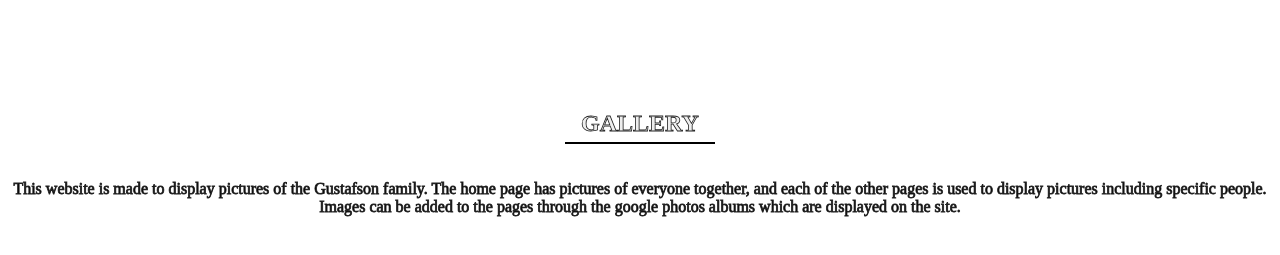
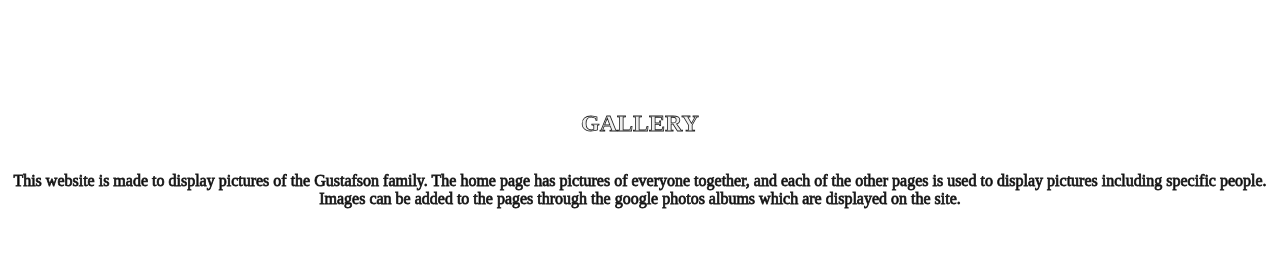
Before and after one commit to lukeg1725-ops/lukeg1725-ops.github.io, a plain HTML site: page index.html in a window 1280 px wide. Shown: the part 509-764 px from the top of the page. Drawn offline with Linux system fonts and the light colour scheme; a script that the page names is missing.

Commit message:
Update styles.css

```diff
--- a/styles.css
+++ b/styles.css
@@ -125,11 +125,10 @@ div {
 }
 h2 {
 	color:#eeeeee;
-	border-bottom: 2px solid #000000;
 	height: 22px;
 	width: 150px;
 	font-size: x-large;
-	padding-bottom: 10px;
+	padding-bottom: 4px;
 }
 .collapsenav2 {
 	transform: translate(0, -200px);
```
